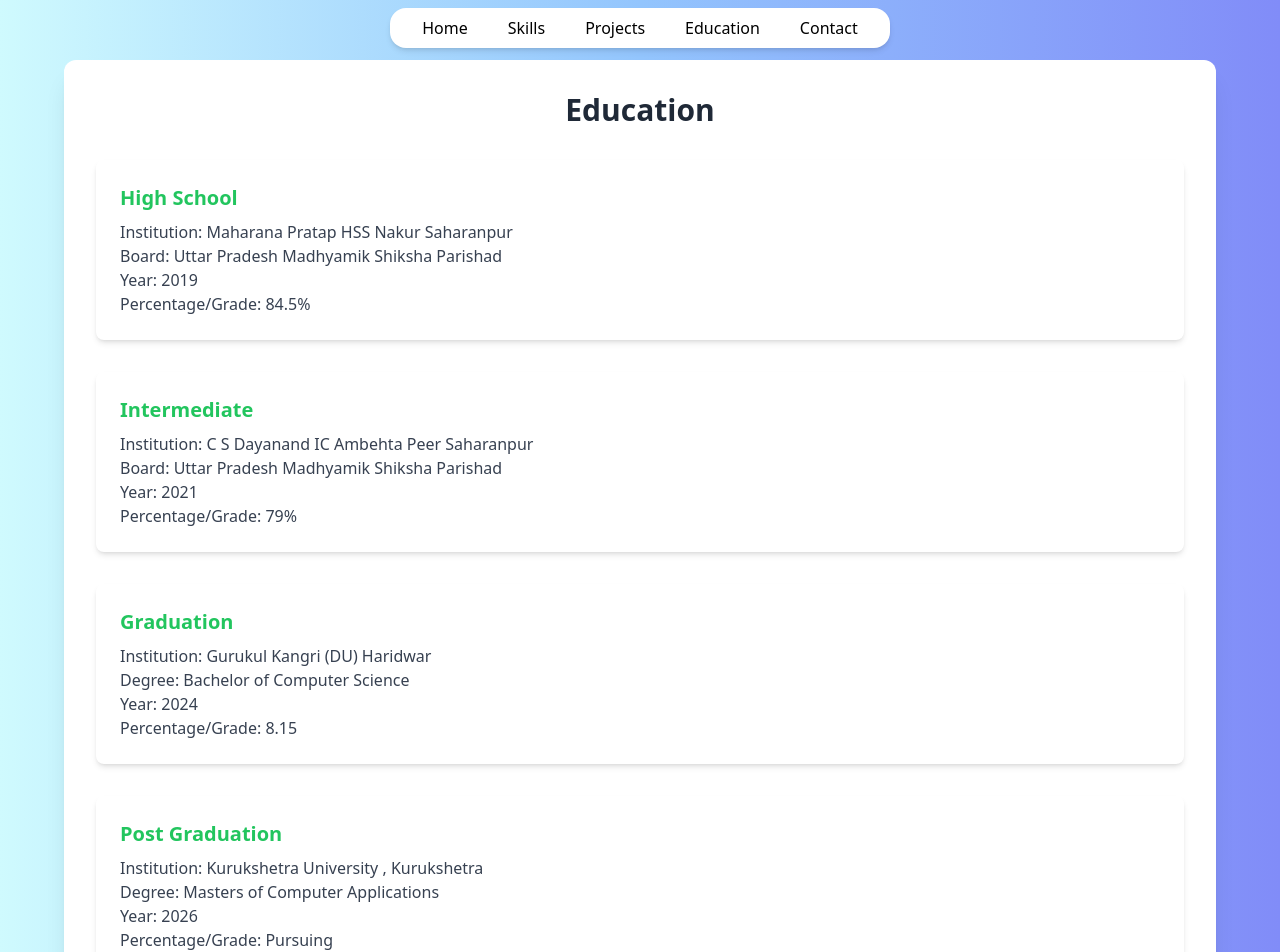
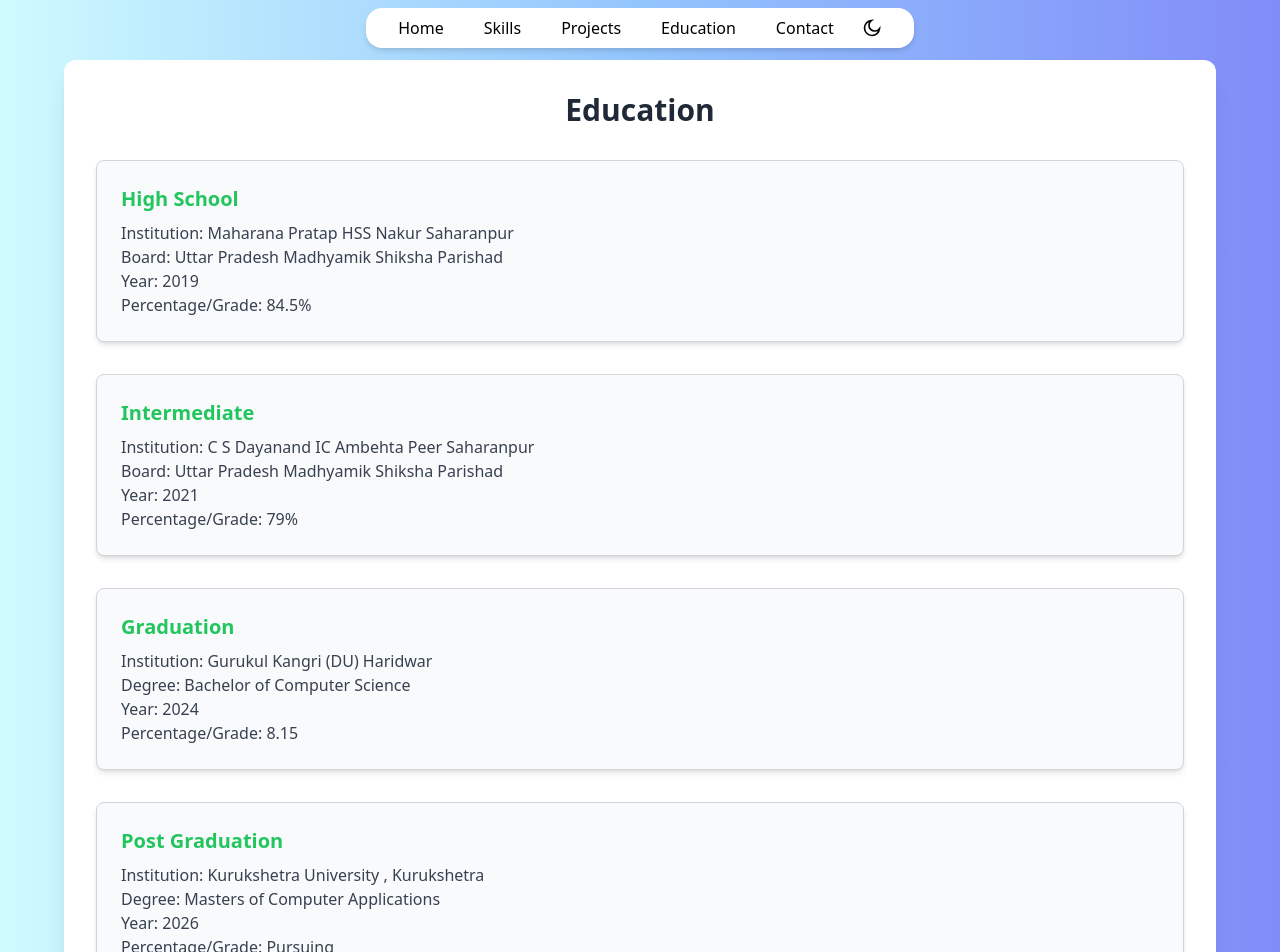
Before and after one commit to kchouhan145/react-porfolio, a React (Vite) app: page /education in a window 1280 px wide. Shown: the top 952 px of the page. Built offline with nearby package versions, Linux system fonts and the light colour scheme.

Commit message:
Dark Mode Added

```diff
--- a/index.html
+++ b/index.html
@@ -5,8 +5,19 @@
     <meta name="viewport" content="width=device-width, initial-scale=1.0" />
     <link rel="icon" href="/public/favicon.ico">
     <title>Kartik Chouhan</title>
+    <style>
+      body {
+        background: linear-gradient(to right, #cffafe, #93c5fd, #818cf8);
+        transition: background 0.3s;
+      }
+      @media (prefers-color-scheme: dark) {
+        body {
+          background: linear-gradient(to right, #0f172a, #334155, #6366f1);
+        }
+      }
+    </style>
   </head>
-  <body style="background: linear-gradient(to right, #cffafe, #93c5fd, #818cf8);">
+  <body>
     <div id="root"></div>
     <script type="module" src="/src/main.jsx"></script>
   </body>
--- a/src/Components/Education.jsx
+++ b/src/Components/Education.jsx
@@ -2,37 +2,37 @@ import React from 'react'
 
 const Education = () => {
   return (
-    <div className="min-h-[95vh] w-[90vw] max-w-6xl mx-auto rounded-xl m-3 shadow-xl bg-white flex items-center justify-center">
+    <div className="min-h-[95vh] w-[90vw] max-w-6xl mx-auto rounded-xl m-3 shadow-xl bg-white flex items-center justify-center dark:bg-gray-800">
       <div className="w-full p-8">
-        <h2 className="text-3xl font-bold mb-8 text-center text-gray-800">Education</h2>
+        <h2 className="text-3xl font-bold mb-8 text-center text-gray-800 dark:text-white">Education</h2>
         <div className="space-y-8">
-          <div className="rounded-lg p-6 shadow-md">
+          <div className="bg-gray-50 border border-gray-300 rounded-lg p-6 shadow-md flex flex-col justify-between transition-shadow duration-300 ease-in-out hover:shadow-lg dark:bg-black dark:shadow-violet-700 dark:border-none">
             <h3 className="text-xl font-semibold text-green-500 mb-2">High School</h3>
-            <p className="text-gray-700">Institution: <span className="font-medium">Maharana Pratap HSS Nakur Saharanpur</span></p>
-            <p className="text-gray-700">Board: <span className="font-medium">Uttar Pradesh Madhyamik Shiksha Parishad</span></p>
-            <p className="text-gray-700">Year: <span className="font-medium">2019</span></p>
-            <p className="text-gray-700">Percentage/Grade: <span className="font-medium">84.5%</span></p>
+            <p className="text-gray-700 dark:text-white">Institution: <span className="font-medium">Maharana Pratap HSS Nakur Saharanpur</span></p>
+            <p className="text-gray-700 dark:text-white">Board: <span className="font-medium">Uttar Pradesh Madhyamik Shiksha Parishad</span></p>
+            <p className="text-gray-700 dark:text-white">Year: <span className="font-medium">2019</span></p>
+            <p className="text-gray-700 dark:text-white">Percentage/Grade: <span className="font-medium">84.5%</span></p>
           </div>
-          <div className="rounded-lg p-6 shadow-md">
+          <div className="bg-gray-50 border border-gray-300 rounded-lg p-6 shadow-md flex flex-col justify-between transition-shadow duration-300 ease-in-out hover:shadow-lg dark:bg-black dark:shadow-violet-700 dark:border-none">
             <h3 className="text-xl font-semibold text-green-500 mb-2">Intermediate</h3>
-            <p className="text-gray-700">Institution: <span className="font-medium">C S Dayanand IC Ambehta Peer Saharanpur</span></p>
-            <p className="text-gray-700">Board: <span className="font-medium">Uttar Pradesh Madhyamik Shiksha Parishad</span></p>
-            <p className="text-gray-700">Year: <span className="font-medium">2021</span></p>
-            <p className="text-gray-700">Percentage/Grade: <span className="font-medium">79%</span></p>
+            <p className="text-gray-700 dark:text-white">Institution: <span className="font-medium">C S Dayanand IC Ambehta Peer Saharanpur</span></p>
+            <p className="text-gray-700 dark:text-white">Board: <span className="font-medium">Uttar Pradesh Madhyamik Shiksha Parishad</span></p>
+            <p className="text-gray-700 dark:text-white">Year: <span className="font-medium">2021</span></p>
+            <p className="text-gray-700 dark:text-white">Percentage/Grade: <span className="font-medium">79%</span></p>
           </div>
-          <div className="rounded-lg p-6 shadow-md">
+          <div className="bg-gray-50 border border-gray-300 rounded-lg p-6 shadow-md flex flex-col justify-between transition-shadow duration-300 ease-in-out hover:shadow-lg dark:bg-black dark:shadow-violet-700 dark:border-none">
             <h3 className="text-xl font-semibold text-green-500 mb-2">Graduation</h3>
-            <p className="text-gray-700">Institution: <span className="font-medium">Gurukul Kangri (DU) Haridwar</span></p>
-            <p className="text-gray-700">Degree: <span className="font-medium">Bachelor of Computer Science</span></p>
-            <p className="text-gray-700">Year: <span className="font-medium">2024</span></p>
-            <p className="text-gray-700">Percentage/Grade: <span className="font-medium">8.15</span></p>
+            <p className="text-gray-700 dark:text-white">Institution: <span className="font-medium">Gurukul Kangri (DU) Haridwar</span></p>
+            <p className="text-gray-700 dark:text-white">Degree: <span className="font-medium">Bachelor of Computer Science</span></p>
+            <p className="text-gray-700 dark:text-white">Year: <span className="font-medium">2024</span></p>
+            <p className="text-gray-700 dark:text-white">Percentage/Grade: <span className="font-medium">8.15</span></p>
           </div>
-          <div className="rounded-lg p-6 shadow-md">
+          <div className="bg-gray-50 border border-gray-300 rounded-lg p-6 shadow-md flex flex-col justify-between transition-shadow duration-300 ease-in-out hover:shadow-lg dark:bg-black dark:shadow-violet-700 dark:border-none">
             <h3 className="text-xl font-semibold text-green-500 mb-2">Post Graduation</h3>
-            <p className="text-gray-700">Institution: <span className="font-medium">Kurukshetra University , Kurukshetra</span></p>
-            <p className="text-gray-700">Degree: <span className="font-medium">Masters of Computer Applications</span></p>
-            <p className="text-gray-700">Year: <span className="font-medium">2026</span></p>
-            <p className="text-gray-700">Percentage/Grade: <span className="font-medium">Pursuing</span></p>
+            <p className="text-gray-700 dark:text-white">Institution: <span className="font-medium">Kurukshetra University , Kurukshetra</span></p>
+            <p className="text-gray-700 dark:text-white">Degree: <span className="font-medium">Masters of Computer Applications</span></p>
+            <p className="text-gray-700 dark:text-white">Year: <span className="font-medium">2026</span></p>
+            <p className="text-gray-700 dark:text-white">Percentage/Grade: <span className="font-medium">Pursuing</span></p>
           </div>
         </div>
       </div>
--- a/src/Components/Home.jsx
+++ b/src/Components/Home.jsx
@@ -5,7 +5,7 @@ import CVpdf from '../assets/KARTIK CHOUHAN CV.pdf'
 
 const Home = () => {
   return (
-    <div className="min-h-[95vh] w-[90vw] max-w-6xl mx-auto rounded-xl m-3 shadow-xl bg-white flex items-center justify-center">
+    <div className="min-h-[95vh] w-[90vw] max-w-6xl mx-auto rounded-xl m-3 shadow-xl bg-white flex items-center justify-center dark:bg-gray-800 dark:text-white">
       <div className="flex flex-col md:flex-row w-full items-center justify-between py-8 px-6 gap-7">
         <div className="flex flex-col md:w-1/2 gap-6">
           <div className="flex items-center gap-6">
@@ -13,10 +13,10 @@ const Home = () => {
               I am <br /><div className='text-green-500'>Kartik Chouhan</div>a Full-Stack Web Developer and<br />Tech Enthusiast
             </h1>
           </div>
-          <p className="text-gray-600 text-base md:text-lg mt-1 md: text-justify">
+          <p className="text-gray-600 text-base md:text-lg mt-1 md: text-justify dark:text-white">
             I have expertise in Programming with a strong foundation in C++ programming. Additionally, I possess a strong knowledge of the MERN stack and a solid background in Front-End development, having worked on multiple projects that demonstrate my skills in creating dynamic and responsive web applications.
           </p>
-          <div className="flex gap-6 mt-4 text-2xl text-gray-700">
+          <div className="flex gap-6 mt-4 text-2xl text-gray-700 dark:text-white">
             <a href="https://github.com/kchouhan145" target="_blank" rel="noopener noreferrer"><FaGithub /></a>
             <a href="https://www.linkedin.com/in/kchouhan14/" target="_blank" rel="noopener noreferrer"><FaLinkedin /></a>
             <a href="https://wa.me/919997694610?text=Hey%0A" target="_blank" rel="noopener noreferrer"><FaWhatsapp /></a>
--- a/src/Components/NavBar.jsx
+++ b/src/Components/NavBar.jsx
@@ -2,11 +2,15 @@ import React, { useState } from 'react'
 import { NavLink } from 'react-router-dom'
 
 const NavBar = () => {
-  const [open, setOpen] = useState(false)
+  const [isDark, setIsDark] = useState(false);
 
+  const toggleDarkMode = () => {
+    document.documentElement.classList.toggle('dark');
+    setIsDark((prev) => !prev);
+  };
   return (
     <nav className="w-full flex justify-center mt-2">
-      <div className="bg-white rounded-2xl shadow-md px-3 md:px-6 flex items-center w-fit relative transition-all duration-200">
+      <div className="bg-white rounded-2xl shadow-md px-3 md:px-6 flex items-center w-fit relative transition-all duration-200 dark:bg-gray-800 dark:text-white">
         <div className="flex flex-row flex-wrap gap-2 md:gap-6 items-center text-sm md:text-base">
           <NavLink className="m-1 md:m-2 hover:text-green-500 font-medium" to="/">Home</NavLink>
           <NavLink className="m-1 md:m-2 hover:text-green-500 font-medium" to="/skills" >Skills</NavLink>
@@ -14,6 +18,22 @@ const NavBar = () => {
           <NavLink className="m-1 md:m-2 hover:text-green-500 font-medium" to="/education">Education</NavLink>
           <NavLink className="m-1 md:m-2 hover:text-green-500 font-medium" to="/contact">Contact</NavLink>
         </div>
+        <button className='ml-3 rounded-xl p-2'
+          onClick={toggleDarkMode}
+          aria-label="Toggle dark mode">
+          {isDark ? (
+            // Sun icon for light mode
+            <svg xmlns="http://www.w3.org/2000/svg" className="h-5 w-5" fill="none" viewBox="0 0 24 24" stroke="currentColor">
+              <circle cx="12" cy="12" r="5" stroke="currentColor" strokeWidth="2" fill="none"/>
+              <path stroke="currentColor" strokeWidth="2" d="M12 1v2m0 18v2m11-11h-2M3 12H1m16.95 7.07l-1.41-1.41M6.46 6.46L5.05 5.05m13.9 0l-1.41 1.41M6.46 17.54l-1.41 1.41"/>
+            </svg>
+          ) : (
+            // Moon icon for dark mode
+            <svg xmlns="http://www.w3.org/2000/svg" className="h-5 w-5" fill="none" viewBox="0 0 24 24" stroke="currentColor">
+              <path stroke="currentColor" strokeWidth="2" d="M21 12.79A9 9 0 1111.21 3a7 7 0 109.79 9.79z"/>
+            </svg>
+          )}
+        </button>
       </div>
     </nav>
   )
--- a/src/Components/Projects.jsx
+++ b/src/Components/Projects.jsx
@@ -13,8 +13,8 @@ const Projects = () => {
   ];
 
   return (
-    <div className="min-h-[95vh] w-[90vw] max-w-6xl mx-auto rounded-2xl m-6 shadow-2xl bg-gradient-to-br from-white via-gray-100 to-gray-200 flex flex-col items-center justify-center gap-8 p-8">
-      <h2 className="text-3xl font-bold text-gray-800 mb-4">My Projects</h2>
+    <div className="min-h-[95vh] w-[90vw] max-w-6xl mx-auto rounded-2xl m-6 shadow-2xl bg-white flex flex-col items-center justify-center gap-8 p-8 dark:bg-gray-800">
+      <h2 className="text-3xl font-bold text-gray-800 mb-4 dark:text-white">My Projects</h2>
       <div className="grid grid-cols-1 sm:grid-cols-2 lg:grid-cols-3 gap-8 w-full">
         {projects.map((project, idx) => (
           <Project
--- a/tailwind.config.js
+++ b/tailwind.config.js
@@ -1,5 +1,6 @@
 /** @type {import('tailwindcss').Config} */
 export default {
+  darkMode: 'class',
   content:[
     "./index.html",
     "./src/**/*.{js,ts,jsx,tsx}",
```
Also changed, not shown: src/Components/Contact.jsx (+10 -10 lines), src/Components/Project.jsx (+4 -4 lines), src/Components/Skills.jsx (+20 -20 lines).
